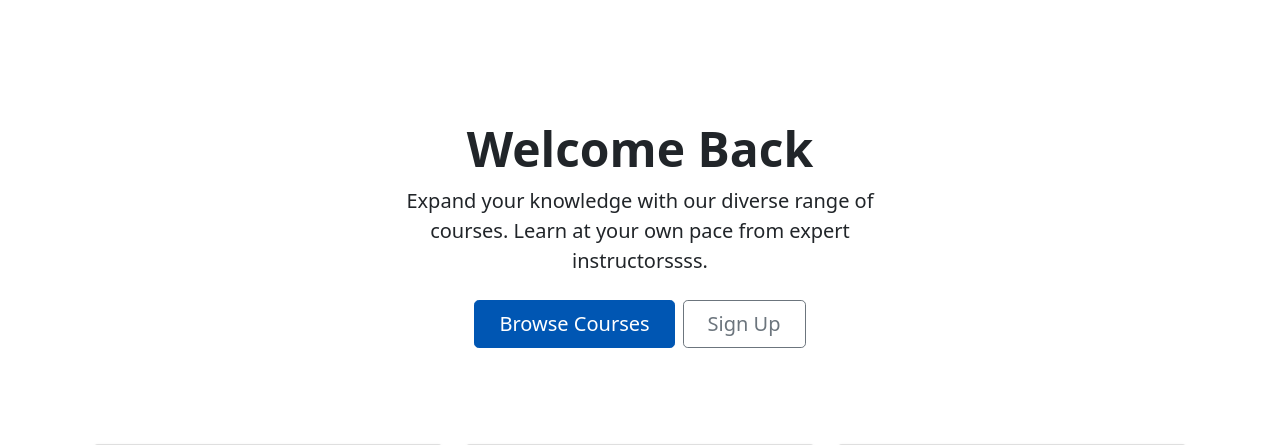
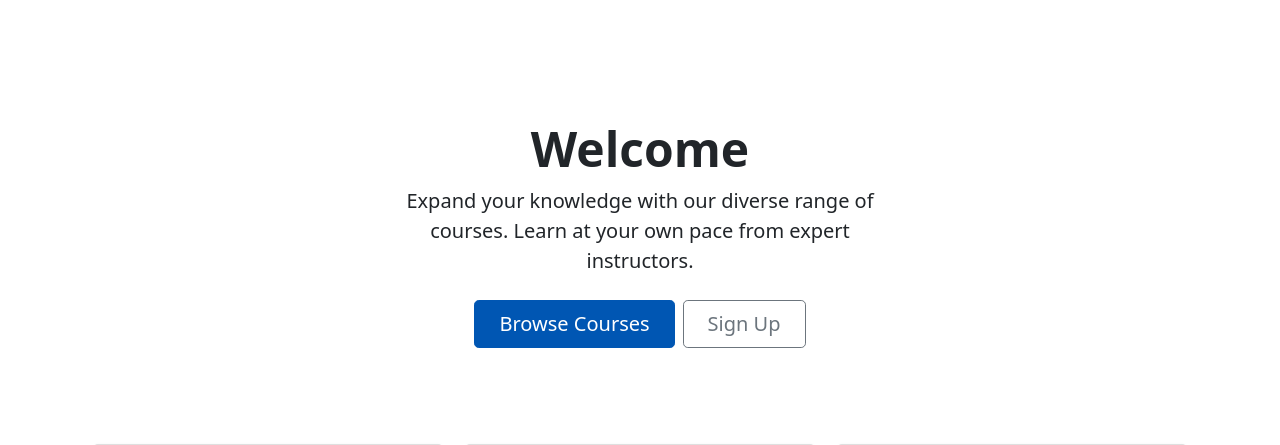
Before and after one commit to Arbaz1011/E-learning, a Flask app: page / in a window 1280 px wide. Shown: the part 56-501 px from the top of the page. Run offline with Flask 3, Linux system fonts and the light colour scheme; data that the repository does not hold is empty.

Commit message:
New Change12

```diff
--- a/app/templates/main/index.html
+++ b/app/templates/main/index.html
@@ -4,11 +4,11 @@
 <div class="container">
     <!-- Hero Section -->
     <div class="px-4 py-5 my-5 text-center">
-        <h1 class="display-5 fw-bold">Welcome Back </h1>
+        <h1 class="display-5 fw-bold">Welcome </h1>
         <div class="col-lg-6 mx-auto">
             <p class="lead mb-4">
                 Expand your knowledge with our diverse range of courses.
-                Learn at your own pace from expert instructorssss.
+                Learn at your own pace from expert instructors.
             </p>
             <div class="d-grid gap-2 d-sm-flex justify-content-sm-center">
                 <a href="{{ url_for('courses.browse') }}" class="btn btn-primary btn-lg px-4 gap-3">
```
